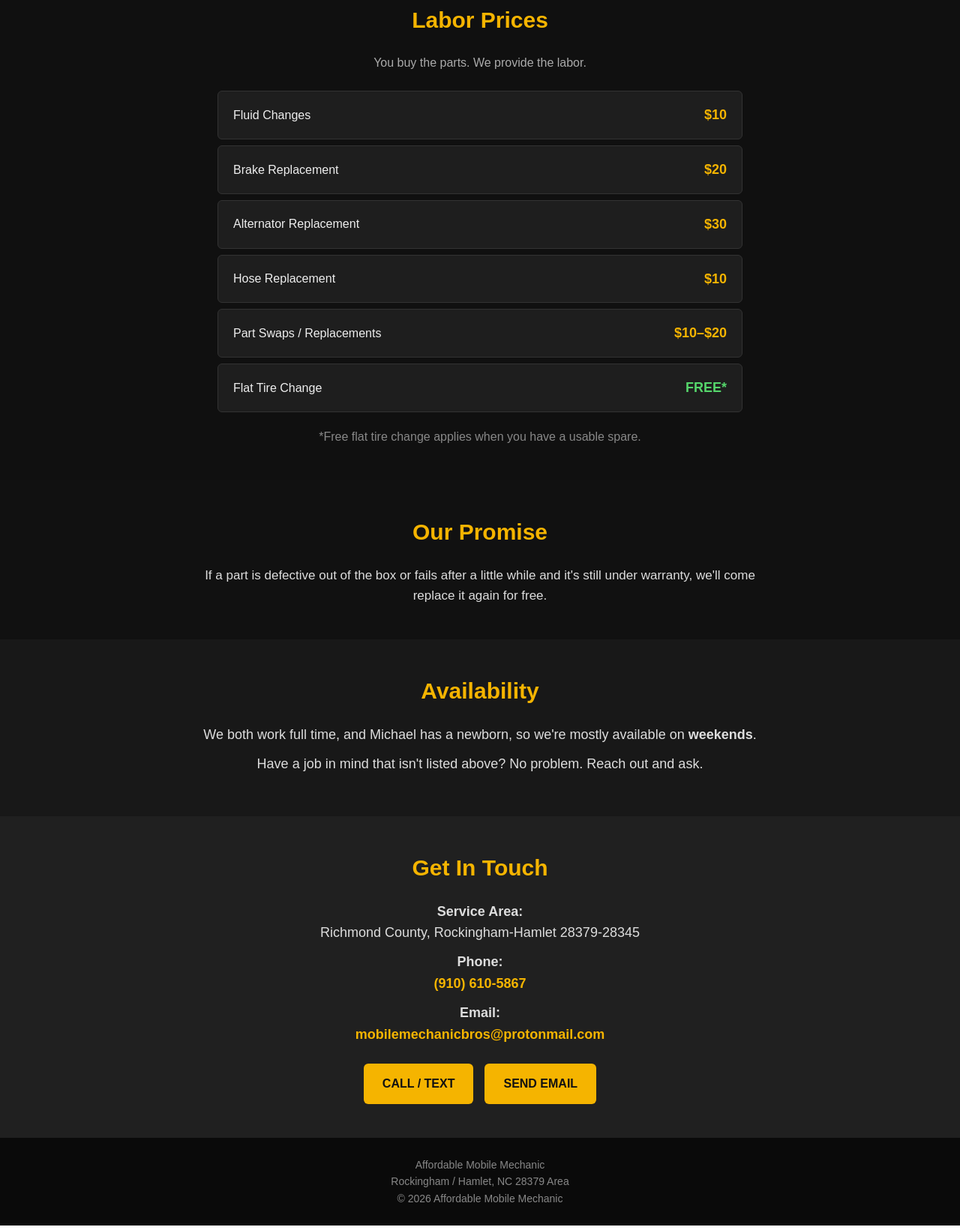
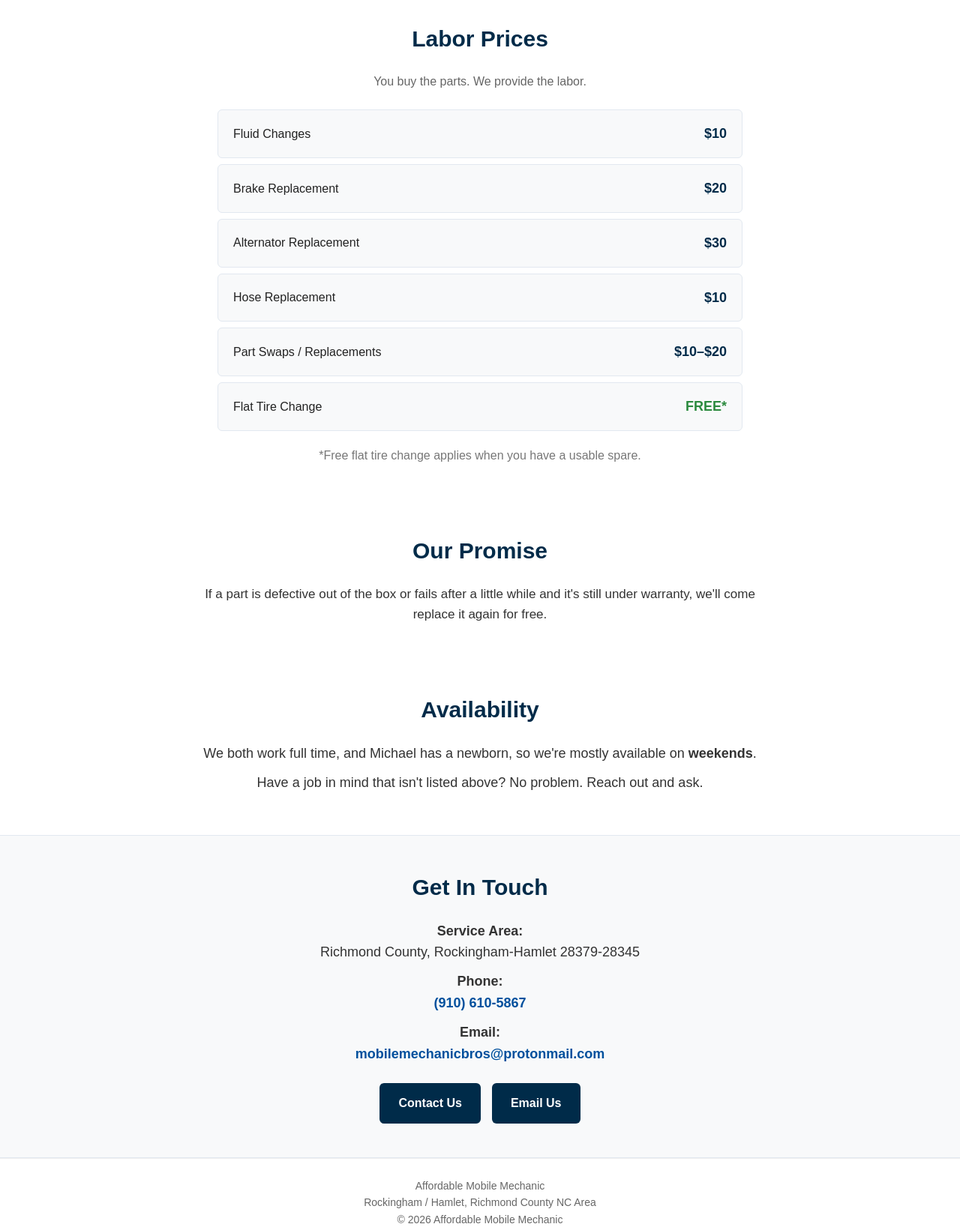
Before and after one commit to mobilemechanicbros/mobilemechanics.github.io, a plain HTML site: page index.html in a window 1280 px wide. Shown: the part 656-2297 px from the top of the page at 75% size. Drawn offline with Linux system fonts and the light colour scheme.

Commit message:
Update index.html

```diff
--- a/index.html
+++ b/index.html
@@ -14,21 +14,21 @@
         }
 
         body {
-    font-family: Arial, Helvetica, sans-serif;
-    background: #ffffff; /* Swapped #111 (black) to white */
-    color: #000000;      /* Swapped #fff (white) to black */
-    line-height: 1.6;
+            font-family: Arial, Helvetica, sans-serif;
+            background: #ffffff;
+            color: #222222;
+            line-height: 1.6;
         }
 
         header {
-    background: #ffffff;
-    text-align: center;
+            background: #ffffff;
+            text-align: center;
+            padding-top: 25px;
         }
-
 
         header h1 {
             font-size: 42px;
-            color: #f5b400;
+            color: #002b49; /* Navy Blue */
             margin-bottom: 10px;
             text-transform: uppercase;
         }
@@ -36,7 +36,7 @@
         header h2 {
             font-size: 22px;
             font-weight: normal;
-            color: #ddd;
+            color: #444444;
         }
 
         .container {
@@ -50,37 +50,38 @@
         }
 
         h2.section-title {
-            color: #f5b400;
+            color: #002b49; /* Navy Blue */
             font-size: 30px;
             margin-bottom: 20px;
             text-align: center;
         }
 
         .intro {
-            background: #181818;
+            background: #ffffff;
         }
 
         .intro p {
             max-width: 800px;
             margin: 15px auto;
-            color: #ddd;
+            color: #333333;
             font-size: 17px;
         }
 
         .notice {
-            background: #242424;
-            border-left: 5px solid #f5b400;
+            background: #f4f6f8;
+            border-left: 5px solid #002b49; /* Navy Accent */
             padding: 20px;
             margin: 25px auto;
             max-width: 800px;
+            color: #222222;
         }
 
         .notice strong {
-            color: #f5b400;
+            color: #002b49;
         }
 
         .prices {
-            background: #101010;
+            background: #ffffff;
         }
 
         .price-list {
@@ -92,41 +93,45 @@
             display: flex;
             justify-content: space-between;
             align-items: center;
-            background: #1e1e1e;
+            background: #f8f9fa;
             padding: 17px 20px;
             margin: 8px 0;
             border-radius: 6px;
-            border: 1px solid #333;
+            border: 1px solid #e2e8f0;
         }
 
         .price-item span:first-child {
-            color: #eee;
+            color: #222222;
+            font-weight: 500;
         }
 
         .price {
-            color: #f5b400;
+            color: #002b49; /* Navy Blue */
             font-weight: bold;
             font-size: 18px;
         }
 
         .free {
-            color: #55d66b;
+            color: #2b8a3e; /* Clear dark green for FREE */
+            font-weight: bold;
         }
 
         .availability {
-            background: #181818;
+            background: #ffffff;
             text-align: center;
         }
 
         .availability p {
-            color: #ddd;
+            color: #333333;
             font-size: 18px;
             margin: 10px 0;
         }
 
         .contact {
-            background: #202020;
+            background: #f8f9fa;
             text-align: center;
+            border-top: 1px solid #e2e8f0;
+            border-bottom: 1px solid #e2e8f0;
         }
 
         .contact-box {
@@ -135,13 +140,13 @@
         }
 
         .contact p {
-            color: #ddd;
+            color: #333333;
             margin: 10px 0;
             font-size: 18px;
         }
 
         .contact a {
-            color: #f5b400;
+            color: #00509d; /* Navy Link */
             text-decoration: none;
             font-weight: bold;
         }
@@ -156,8 +161,8 @@
 
         .button {
             display: inline-block;
-            background: #f5b400;
-            color: #111 !important;
+            background: #002b49; /* Navy Button Background */
+            color: #ffffff !important; /* White Text */
             padding: 14px 25px;
             border-radius: 6px;
             text-decoration: none;
@@ -166,28 +171,29 @@
         }
 
         .button:hover {
-            background: #ffd04a;
+            background: #00509d;
             transform: translateY(-2px);
         }
 
         .warranty {
-            background: #111;
+            background: #ffffff;
             text-align: center;
         }
 
         .warranty p {
             max-width: 750px;
             margin: auto;
-            color: #ddd;
+            color: #333333;
             font-size: 17px;
         }
 
         footer {
-            background: #0a0a0a;
+            background: #ffffff;
             text-align: center;
             padding: 25px 15px;
-            color: #888;
+            color: #666666;
             font-size: 14px;
+            border-top: 1px solid #eeeeee;
         }
 
         @media (max-width: 600px) {
@@ -262,7 +268,7 @@
 
             <h2 class="section-title">Labor Prices</h2>
 
-            <p style="text-align:center; color:#aaa; margin-bottom:25px;">
+            <p style="text-align:center; color:#666; margin-bottom:25px;">
                 You buy the parts. We provide the labor.
             </p>
 
@@ -300,7 +306,7 @@
 
             </div>
 
-            <p style="text-align:center; color:#888; margin-top:20px;">
+            <p style="text-align:center; color:#777; margin-top:20px;">
                 *Free flat tire change applies when you have a usable spare.
             </p>
 
@@ -371,11 +377,11 @@
                 <div class="buttons">
 
                     <a class="button" href="tel:+19106105867">
-                        CALL / TEXT
+                        Contact Us
                     </a>
 
                     <a class="button" href="mailto:mobilemechanicbros@protonmail.com">
-                        SEND EMAIL
+                        Email Us
                     </a>
 
                 </div>
@@ -393,7 +399,7 @@
         </p>
 
         <p>
-            Rockingham / Hamlet, NC 28379 Area
+            Rockingham / Hamlet, Richmond County NC Area
         </p>
 
         <p>
```
